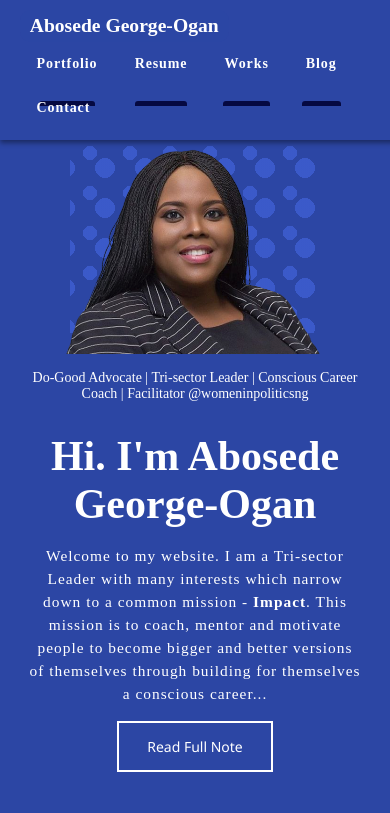
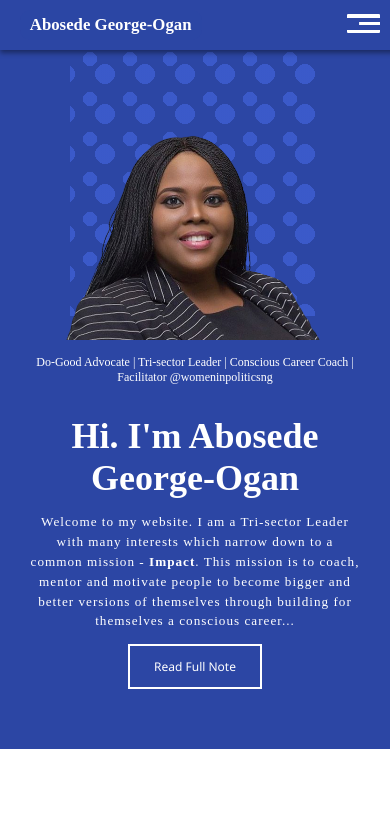
Before and after one commit to prof2k/Abosede-George-Ogan, a plain HTML site: page index.html in a window 390 px wide. Shown: the top 813 px of the page. Drawn offline with Linux system fonts and the light colour scheme; files whose address does not match are found by name.

Commit message:
home-completed

```diff
--- a/home-style.css
+++ b/home-style.css
@@ -293,7 +293,7 @@
 
 #social-connect a {
     display: inline-block;
-    padding: 20px;
+    padding: 1.3em;
     /* background: rt; */
     border: 2px solid transparent;
     border-radius: 100%;
@@ -370,19 +370,8 @@
 
 /* media queries */
 @media(max-width: 1200px) {
-    header {
-        position: relative;
-    }
     #personality-image {
         width: 80%;
-    }
-
-    footer {
-        text-align: center;
-    }
-
-    footer .container>* {
-        flex-grow: 1;
     }
 }
 
@@ -392,21 +381,47 @@
         font-size: 14px;
     }
 
-    header {
-        position: fixed;
-        top: 0;
-        width: 100%;
-        box-shadow: 0 3px 5px rgba(0,0,0,.4);
-        z-index: 999;
-    }
-
-    header+* {
-        margin-top: 4em;
-    }
-
     #welcome {
         text-align: center;
     }
 }
 
-/* @media(max-width: 790px) */
+@media(max-width: 650px) {
+    #company,#book-authored {
+        text-align: center;
+    }
+
+    .col-2>* {
+        flex-grow: 1;
+        min-width: 70%;
+    }
+
+    #company .inner-container>* {
+        flex-grow: 1;
+    }
+
+    #book-authored img {
+        width: auto;
+        height: 40vw;
+    }
+}
+
+@media(max-width: 500px) {
+    body {
+        font-size: 12px;
+    }
+
+    #work a {
+        flex-grow: 1;
+        flex-basis: 50%;
+    }
+
+    #work a img {
+        width: 100%;
+        height: auto;
+    }
+
+    #contact-form button {
+        width: unset;
+    }
+}
--- a/index.html
+++ b/index.html
@@ -9,8 +9,12 @@
 </head>
 <body>
     <header>
-        <div class="container bigger flx-box-cntr flx-just-spc-btw tdn flx-align-c">
+        <div class="container bigger flx-box-cntr flx-just-spc-btw tdn flx-align-c  pos-rel">
             <a href="C:\Users\Kolawole Elijah\Desktop\sample codes\work\Abosede-George-Ogan\index.html" id="home-link" title="Home"><b><span>A</span>bosede <span>G</span>eorge-<span>O</span>gan</b></a>
+
+            <input type="checkbox"class="ssoc" id="nav_activator"/>
+            <span class="ssoc"><label class="menu-bar" for="nav_activator"></label></span>
+
             <nav>
                 <a href="C:\Users\Kolawole Elijah\Desktop\sample codes\work\Abosede-George-Ogan\portfolio\portfolio.html">Portfolio</a>
                 <a href="C:\Users\Kolawole Elijah\Desktop\sample codes\work\Abosede-George-Ogan\resume\resume.html">Resume</a>
@@ -78,7 +82,7 @@
     <section id="book-authored">
         <div class="container">
             <h2 class="tac">My Book</h2>
-            <div class="inner-container flx-box-cntr flx-jstf-c flx-align-c">
+            <div class="inner-container flx-box-cntr flx-jstf-c flx-align-c col-2">
                 <div id="book-showcase-img">
                     <figure class="tac">
                         <img src="imgs/cover2.png" alt="Book: Building a conscious career" width="100">
@@ -97,7 +101,7 @@
     <section id="company" class="bg-pink-light">
         <div class="container">
             <h2 class="tac">And my sister who makes really nice souvenirs</h2>
-            <div class="inner-container flx-box-cntr flx-jstf-c flx-align-c">
+            <div class="inner-container flx-box-cntr flx-jstf-c flx-align-c col-2">
                 <div id="company-showcase-img">
                     <div id="company-store-banner" class="pos-rel">
                         <i></i>
--- a/styles/header-footer-style.css
+++ b/styles/header-footer-style.css
@@ -67,6 +67,12 @@ header nav a:hover::after {
 
 a:hover {
     color: var(--pri-hover-clr);
+}
+
+/*navigation activation*/
+header input#nav_activator {
+    position: absolute;
+    clip: rect(0,0,0,0);
 }
 
 /* Footer */
@@ -168,6 +174,8 @@ footer #contact-form textarea::placeholder {
     margin-top: 10px;
     transition: all ease-in-out 250ms;
     width: 100%;
+    position: relative;
+    max-width: 325px;
     text-align: center;
     margin: auto;
     /* line-height: 20px; */
@@ -188,5 +196,169 @@ footer #contact-form button:focus {
     width: 100%;
     flex-basis: 100%;
     display: flex;
+    flex-wrap: wrap;
     justify-content: space-between;
+    align-content: center;
 }
+
+/* Media queries */
+@media(max-width: 1200px) {
+    header {
+        position: relative;
+    }
+
+    footer {
+        text-align: center;
+    }
+
+    footer .container>* {
+        flex-grow: 1;
+    }
+
+    footer address {
+        justify-content: center;
+    }
+
+    footer #contact-form h3 {
+        margin-top: 2em;
+    }
+}
+
+@media(max-width: 790px) {
+    header {
+        position: fixed;
+        top: 0;
+        width: 100%;
+        box-shadow: 0 3px 5px rgba(0,0,0,.4);
+        z-index: 999;
+    }
+
+    header+* {
+        margin-top: 3.5em;
+    }
+
+    header nav {
+        position: fixed;
+        top: 0; right: 0;
+        margin-left: 0;
+        padding: 10vh 0;
+        width: 0;
+        height: 100vh;
+        background: #fff;
+        font-size: 1.1em;
+        overflow-y: auto;
+        transition: all ease-in-out .25s;
+        text-align: left;
+        z-index: 998;
+        box-shadow: -3px 0 5px rgba(0,0,0,.4);
+    }
+
+    header nav a {
+        display: block;
+        color: var(--pri-clr);
+    }
+
+    header nav a::after {
+        left: 0;
+        right: 0;
+        height: 1px;
+        bottom: 0;
+        background: #ccc;
+    }
+
+    /*navigation activation*/
+    header input#nav_activator {
+        position: absolute;
+        clip: rect(0,0,0,0);
+    }
+
+    .menu-bar {
+        display: block;
+        position: absolute;
+        top: 0px;
+        top: calc(50% - .99em);
+        right: 10px;
+        font-size: 11px;
+        width: 3em;
+        height: .3em;
+        background: transparent;
+        color: white;
+        position: absolute;
+        border-top: .8em solid transparent;
+        border-bottom: .8em solid transparent;
+        border-radius: 5px;
+        box-shadow: inset 1.6em 0 0 0 transparent,
+        inset -1.9em 0 0 0 currentColor;
+        transition: all linear .25s;
+        z-index: 999;
+    }
+
+    .menu-bar::before, .menu-bar::after {
+        content: "";
+        position: absolute;
+        left: 0;
+        width: 100%;
+        height: .28em;
+        background: currentColor;
+        transition: inherit;
+    }
+
+    .menu-bar::before {
+        top: -.7em;
+        border-radius: .1em .1em 0 0;
+    }
+
+    .menu-bar::after {
+        top: .7em;
+        border-radius: 0 0 .1em .1em;
+    }
+
+    input#nav_activator:checked~.ssoc .menu-bar {
+        box-shadow: inset 0 0 0 0 transparent,
+        inset 0  0 0 0 transparent ;
+        color: var(--pri-clr);
+    }
+
+    input#nav_activator:checked~.ssoc .menu-bar::after, input#nav_indicator:checked~.menu-bar::before {
+        border-radius: 55px;
+        top: 0;
+    }
+
+    input#nav_activator:checked~.ssoc .menu-bar::before {
+        top: 0px;
+        transform: rotate(-45deg);
+    }
+
+    input#nav_activator:checked~.ssoc .menu-bar::after {
+        top: 0px;
+        transform: rotate(45deg);
+    }
+
+    input#nav_activator:checked~nav {
+        display: block;
+        padding: 10vh 50px;
+        min-width: 35vw;
+    }
+}
+
+@media(max-width: 650px) {
+    #copyright-and-developer-info {
+        flex-direction: column-reverse;
+        justify-content: center;
+    }
+
+    #copyright-and-developer-info>* {
+        min-width: 70%;
+        margin-top: 20px;
+    }
+}
+
+@media(max-height: 300px) {
+    header {
+        position: static;
+    }
+
+    header+* {
+        margin-top: 0;
+    }
+}
--- a/styles/universal-style.css
+++ b/styles/universal-style.css
@@ -192,7 +192,7 @@ h1 {
 
 @media(max-width: 650px) {
     .col-3>* {
-        min-width: 250px;
+        min-width: 70%;
     }
 }
 
@@ -564,3 +564,15 @@ a.clr-333 {
         width: 95%;
     }
 }
+
+@media(max-width: 790px) {
+    body {
+        font-size: 14px;
+    }
+}
+
+@media(max-width: 500px) {
+    body {
+        font-size: 12px;
+    }
+}
```
